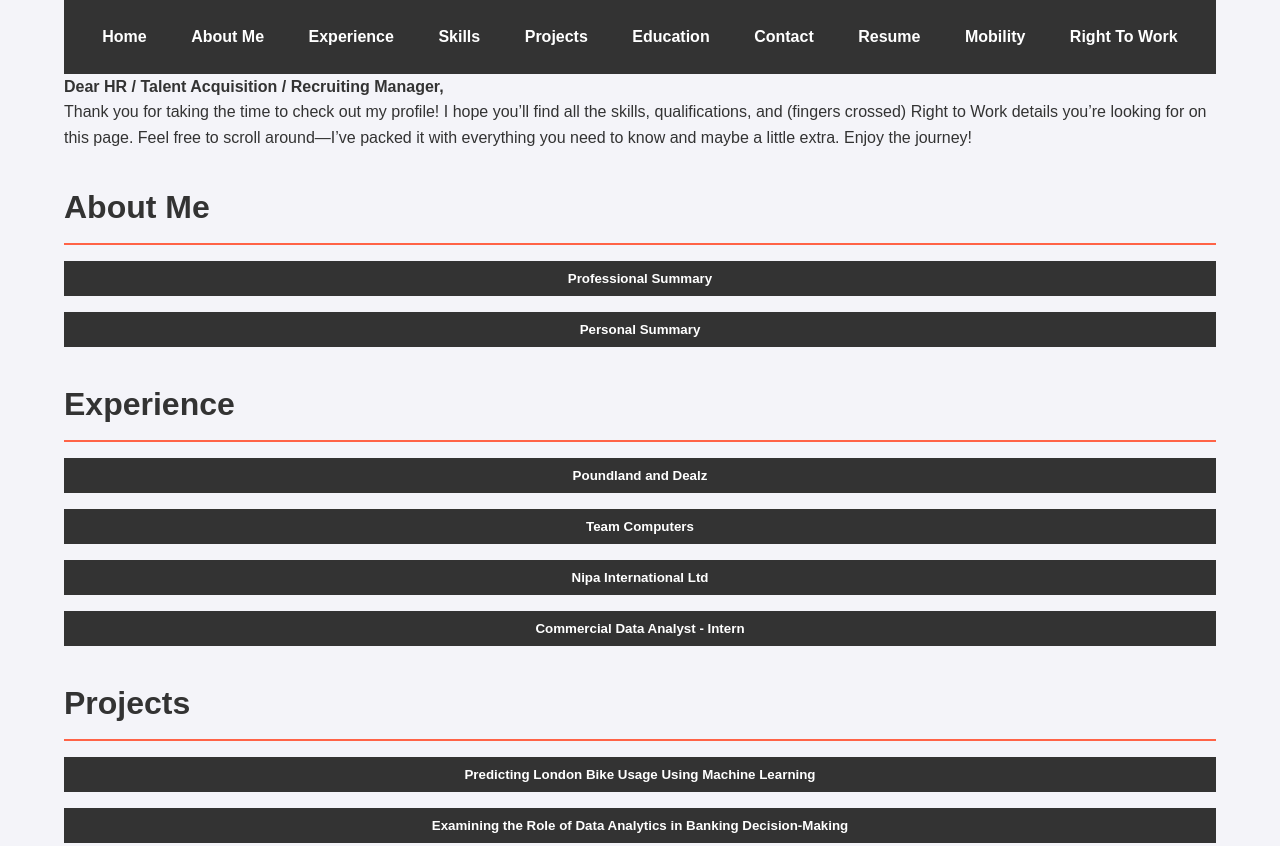
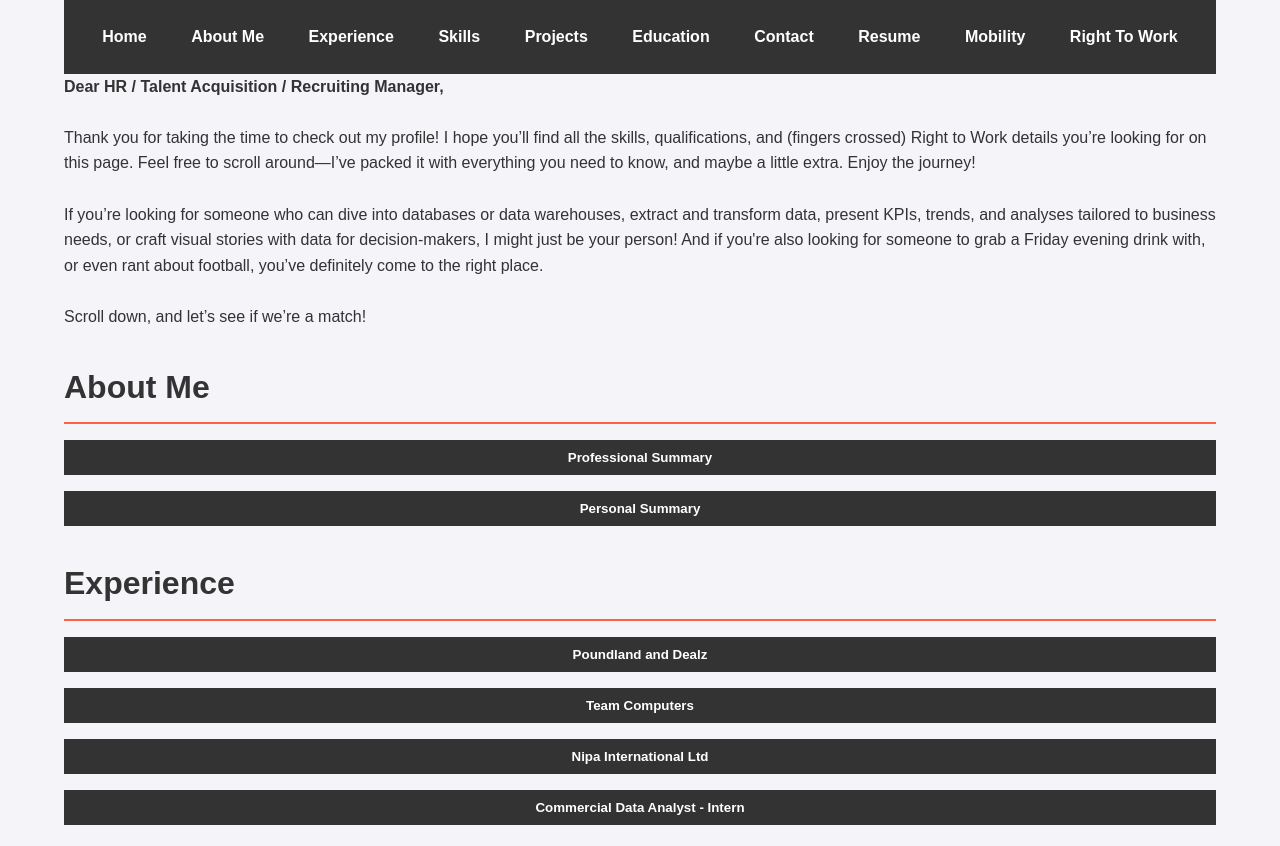
Before and after one commit to Vyom20798/VyomKhanna_Portfolio, a plain HTML site: page index.html in a window 1280 px wide. Shown: the top 846 px of the page. Drawn offline with Linux system fonts and the light colour scheme.

Commit message:
Add files via upload

```diff
--- a/index.html
+++ b/index.html
@@ -23,11 +23,14 @@
     </ul>
   </nav>
 
-  <p><strong>Dear HR / Talent Acquisition / Recruiting Manager,</p></strong>
-
-  <p>Thank you for taking the time to check out my profile! I hope you’ll find all the skills, qualifications, and (fingers crossed) Right to Work details you’re looking for on this page.
-  Feel free to scroll around—I’ve packed it with everything you need to know and maybe a little extra. Enjoy the journey!</p>
-  <section id="about">
+  <p><strong>Dear HR / Talent Acquisition / Recruiting Manager,</strong></p>
+  <br>
+  <p>Thank you for taking the time to check out my profile! I hope you’ll find all the skills, qualifications, and (fingers crossed) Right to Work details you’re looking for on this page. Feel free to scroll around—I’ve packed it with everything you need to know, and maybe a little extra. Enjoy the journey!</p>
+  <br>
+  <p>If you’re looking for someone who can dive into databases or data warehouses, extract and transform data, present KPIs, trends, and analyses tailored to business needs, or craft visual stories with data for decision-makers, I might just be your person! And if you're also looking for someone to grab a Friday evening drink with, or even rant about football, you’ve definitely come to the right place.</p>
+  <br>
+  <p>Scroll down, and let’s see if we’re a match!</p>
+<section id="about">
     <h2 class="section-title">About Me</h2>
 
     <!-- Professional Summary Dropdown -->
@@ -35,9 +38,13 @@
       <button class="dropdown-btn">Professional Summary</button>
       <div class="dropdown-content">
         <p class="justified-text">A dedicated Data Analyst with three years of hands-on experience in Data Analysis, Business Intelligence, and MI Reporting, complemented by an MSc in Data and Decision Analytics.</p>
+        <br>
         <p class="justified-text">I bring proven expertise in leveraging SQL and Python to extract, transform, and model data, tailoring complex information to meet business needs and drive impactful insights.</p>
+        <br>
         <p class="justified-text">I specialise in creating intuitive, customised reports and dashboards using Power BI, Tableau, and QlikSense, delivering segmented, validated data that caters to diverse stakeholders.</p>
+        <br>
         <p class="justified-text">Skilled in identifying data trends and presenting KPIs, I develop data-driven narratives that empower everyone from end-users to C-Suite executives to make strategic decisions.</p>
+        <br>
         <p class="justified-text">Known for my knack for time management using Trello and Excel trackers, I’m recognised for communicating complex insights to non-technical audiences and thriving in fast-paced, data-centric environments. I’m adaptable, curious, and committed to continuous learning—ready to tackle new challenges and make data meaningful!</p>
       </div>
     </div>
@@ -47,8 +54,11 @@
       <button class="dropdown-btn">Personal Summary</button>
       <div class="dropdown-content">
         <p class="justified-text">I’m a young and energetic person with a passion for exploring new experiences and ideas.</p>
+        <br>
         <p class="justified-text">Outside of work, I’m an avid fan of pop music and enjoy capturing moments through photography.</p>
+        <br>
         <p class="justified-text">I’m also deeply passionate about sports, particularly Football and Formula 1. I proudly support Manchester United on the pitch and Red Bull Racing on the track.</p>
+        <br>
         <p class="justified-text">These interests keep me inspired, energised, and always ready to bring a fresh perspective to everything I do!</p>
       </div>
     </div>
```
